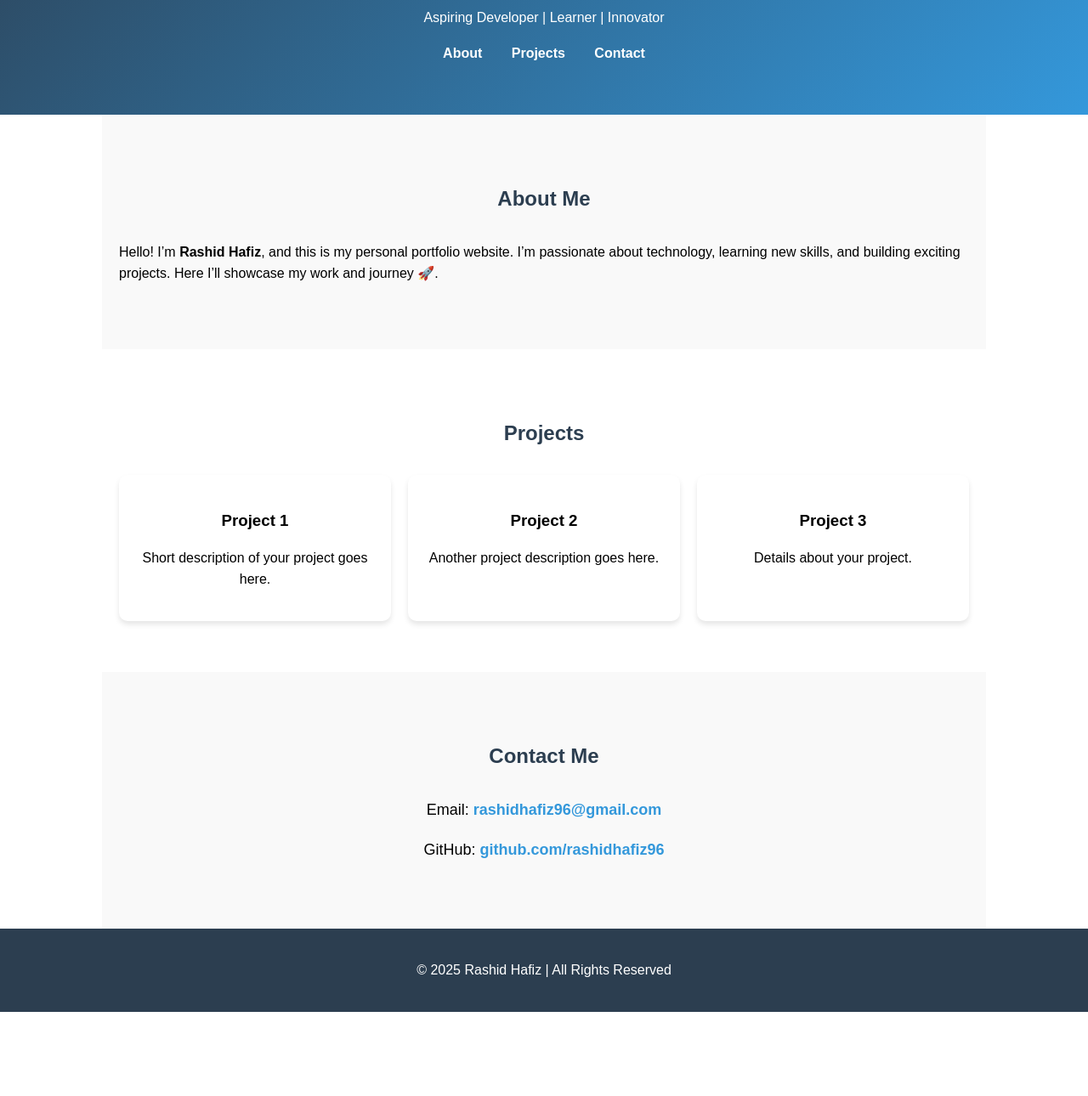
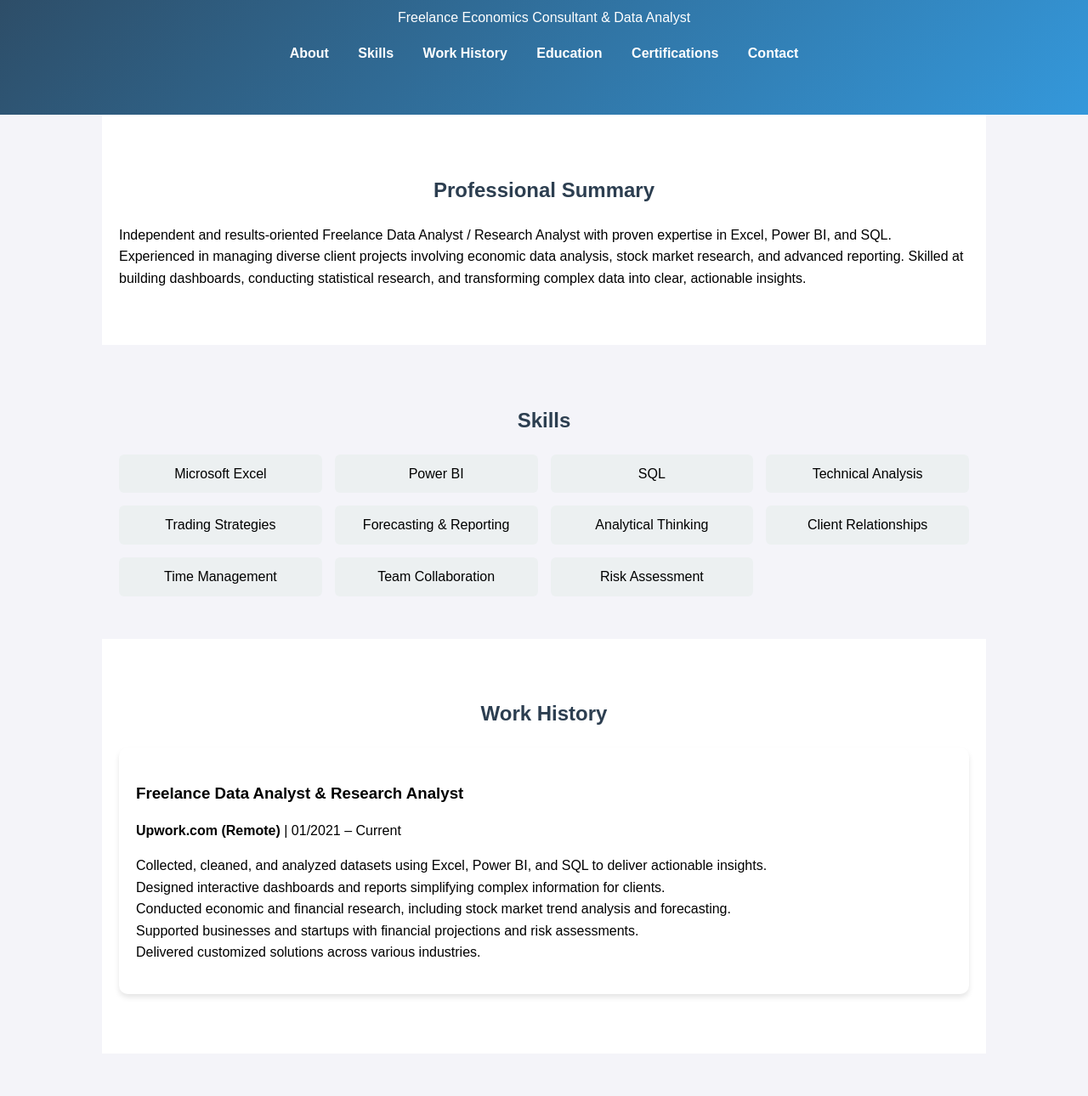
Before and after one commit to rashidhafiz96/rashidhafiz96.github.io, a plain HTML site: page index.html in a window 1280 px wide. Shown: the part 296-1586 px from the top of the page at 85% size. Before the commit the page ends 1487 px from the top, so only its background shows below. Drawn offline with Linux system fonts and the light colour scheme.

Commit message:
index.html

```diff
--- a/index.html
+++ b/index.html
@@ -3,49 +3,42 @@
 <head>
   <meta charset="UTF-8">
   <meta name="viewport" content="width=device-width, initial-scale=1.0">
-  <title>Rashid Hafiz - Portfolio</title>
+  <title>Hafiz Rashid - Portfolio</title>
   <style>
-    /* General Styles */
-    body { margin: 0; font-family: Arial, sans-serif; line-height: 1.6; }
+    body { margin: 0; font-family: Arial, sans-serif; line-height: 1.6; background: #f4f4f9; }
     h1, h2, h3 { margin-bottom: 10px; }
     a { text-decoration: none; color: inherit; }
     ul { list-style: none; padding: 0; }
+    section { padding: 50px 20px; max-width: 1000px; margin: auto; }
+    section:nth-child(even) { background: #ffffff; }
+    h2 { color: #2c3e50; margin-bottom: 20px; text-align: center; }
 
     /* Header */
     header {
       background: linear-gradient(135deg, #2c3e50, #3498db);
-      color: white;
-      padding: 60px 20px;
-      text-align: center;
+      color: white; padding: 60px 20px; text-align: center;
     }
     header img {
-      width: 120px; height: 120px; border-radius: 50%; border: 4px solid white;
-      margin-bottom: 20px;
+      width: 120px; height: 120px; border-radius: 50%; border: 4px solid white; margin-bottom: 20px;
     }
     nav a { margin: 0 15px; font-weight: bold; color: white; }
 
-    /* Sections */
-    section { padding: 60px 20px; max-width: 1000px; margin: auto; }
-    section:nth-child(even) { background: #f9f9f9; }
-    h2 { color: #2c3e50; text-align: center; margin-bottom: 30px; }
-
-    /* Projects */
-    .projects { display: grid; grid-template-columns: repeat(auto-fit, minmax(280px, 1fr)); gap: 20px; }
+    /* Cards */
     .card {
       background: white; padding: 20px; border-radius: 10px;
-      box-shadow: 0 4px 6px rgba(0,0,0,0.1); text-align: center;
+      box-shadow: 0 4px 6px rgba(0,0,0,0.1); margin-bottom: 20px;
     }
-    .card:hover { transform: translateY(-5px); transition: 0.3s; }
+
+    /* Skills */
+    .skills-grid { display: grid; grid-template-columns: repeat(auto-fit, minmax(200px, 1fr)); gap: 15px; }
+    .skill { background: #ecf0f1; padding: 10px; border-radius: 6px; text-align: center; }
 
     /* Contact */
     .contact p { text-align: center; font-size: 18px; }
     .contact a { color: #3498db; font-weight: bold; }
 
     /* Footer */
-    footer {
-      background: #2c3e50; color: white;
-      text-align: center; padding: 20px;
-    }
+    footer { background: #2c3e50; color: white; text-align: center; padding: 20px; }
   </style>
 </head>
 <body>
@@ -53,52 +46,113 @@
   <!-- Header -->
   <header>
     <img src="https://via.placeholder.com/120" alt="Profile Picture">
-    <h1>Rashid Hafiz</h1>
-    <p>Aspiring Developer | Learner | Innovator</p>
+    <h1>Hafiz Rashid</h1>
+    <p>Freelance Economics Consultant & Data Analyst</p>
     <nav>
       <a href="#about">About</a>
-      <a href="#projects">Projects</a>
+      <a href="#skills">Skills</a>
+      <a href="#work">Work History</a>
+      <a href="#education">Education</a>
+      <a href="#certifications">Certifications</a>
       <a href="#contact">Contact</a>
     </nav>
   </header>
 
-  <!-- About Section -->
+  <!-- About -->
   <section id="about">
-    <h2>About Me</h2>
-    <p>Hello! I’m <b>Rashid Hafiz</b>, and this is my personal portfolio website.
-    I’m passionate about technology, learning new skills, and building exciting projects.
-    Here I’ll showcase my work and journey 🚀.</p>
+    <h2>Professional Summary</h2>
+    <p>Independent and results-oriented Freelance Data Analyst / Research Analyst with proven expertise in Excel, Power BI, and SQL.
+       Experienced in managing diverse client projects involving economic data analysis, stock market research, and advanced reporting.
+       Skilled at building dashboards, conducting statistical research, and transforming complex data into clear, actionable insights.</p>
   </section>
 
-  <!-- Projects Section -->
-  <section id="projects">
-    <h2>Projects</h2>
-    <div class="projects">
-      <div class="card">
-        <h3>Project 1</h3>
-        <p>Short description of your project goes here.</p>
-      </div>
-      <div class="card">
-        <h3>Project 2</h3>
-        <p>Another project description goes here.</p>
-      </div>
-      <div class="card">
-        <h3>Project 3</h3>
-        <p>Details about your project.</p>
-      </div>
+  <!-- Skills -->
+  <section id="skills">
+    <h2>Skills</h2>
+    <div class="skills-grid">
+      <div class="skill">Microsoft Excel</div>
+      <div class="skill">Power BI</div>
+      <div class="skill">SQL</div>
+      <div class="skill">Technical Analysis</div>
+      <div class="skill">Trading Strategies</div>
+      <div class="skill">Forecasting & Reporting</div>
+      <div class="skill">Analytical Thinking</div>
+      <div class="skill">Client Relationships</div>
+      <div class="skill">Time Management</div>
+      <div class="skill">Team Collaboration</div>
+      <div class="skill">Risk Assessment</div>
     </div>
   </section>
 
-  <!-- Contact Section -->
+  <!-- Work History -->
+  <section id="work">
+    <h2>Work History</h2>
+    <div class="card">
+      <h3>Freelance Data Analyst & Research Analyst</h3>
+      <p><b>Upwork.com (Remote)</b> | 01/2021 – Current</p>
+      <ul>
+        <li>Collected, cleaned, and analyzed datasets using Excel, Power BI, and SQL to deliver actionable insights.</li>
+        <li>Designed interactive dashboards and reports simplifying complex information for clients.</li>
+        <li>Conducted economic and financial research, including stock market trend analysis and forecasting.</li>
+        <li>Supported businesses and startups with financial projections and risk assessments.</li>
+        <li>Delivered customized solutions across various industries.</li>
+      </ul>
+    </div>
+  </section>
+
+  <!-- Education -->
+  <section id="education">
+    <h2>Education</h2>
+    <div class="card">
+      <h3>Master of Arts in Economics</h3>
+      <p>University of Karachi | 2020</p>
+    </div>
+    <div class="card">
+      <h3>Bachelor of Arts in Economics</h3>
+      <p>University of Karachi | 2018</p>
+    </div>
+    <div class="card">
+      <h3>Intermediate (Pre-Medical)</h3>
+      <p>BISE Lahore | 2015</p>
+    </div>
+    <div class="card">
+      <h3>Matriculation (Science)</h3>
+      <p>BISE Larkana | 2013</p>
+    </div>
+  </section>
+
+  <!-- Certifications -->
+  <section id="certifications">
+    <h2>Certifications</h2>
+    <ul>
+      <li>Investing In Stocks – The Complete Course</li>
+      <li>Power BI for Data Analysts</li>
+      <li>Microsoft Excel – Data Analysis Expert</li>
+    </ul>
+  </section>
+
+  <!-- Profiles -->
+  <section id="profiles">
+    <h2>Profiles</h2>
+    <ul>
+      <li><a href="https://www.upwork.com/freelancers/~01f8ac78c5805191eb" target="_blank">Upwork</a></li>
+      <li><a href="https://linkedin.com/in/hafiz-rashid-066522141" target="_blank">LinkedIn</a></li>
+      <li><a href="https://www.freelancer.com/u/rashidhafiz96" target="_blank">Freelancer</a></li>
+    </ul>
+  </section>
+
+  <!-- Contact -->
   <section id="contact" class="contact">
     <h2>Contact Me</h2>
-    <p>Email: <a href="mailto:rashidhafiz96@gmail.com">rashidhafiz96@gmail.com</a></p>
+    <p>📍 Karachi, Pakistan</p>
+    <p>📧 Email: <a href="mailto:rashidhafiz96@gmail.com">rashidhafiz96@gmail.com</a></p>
+    <p>📞 Phone: 03040402450</p>
     <p>GitHub: <a href="https://github.com/rashidhafiz96">github.com/rashidhafiz96</a></p>
   </section>
 
   <!-- Footer -->
   <footer>
-    <p>© 2025 Rashid Hafiz | All Rights Reserved</p>
+    <p>© 2025 Hafiz Rashid | All Rights Reserved</p>
   </footer>
 
 </body>
```
